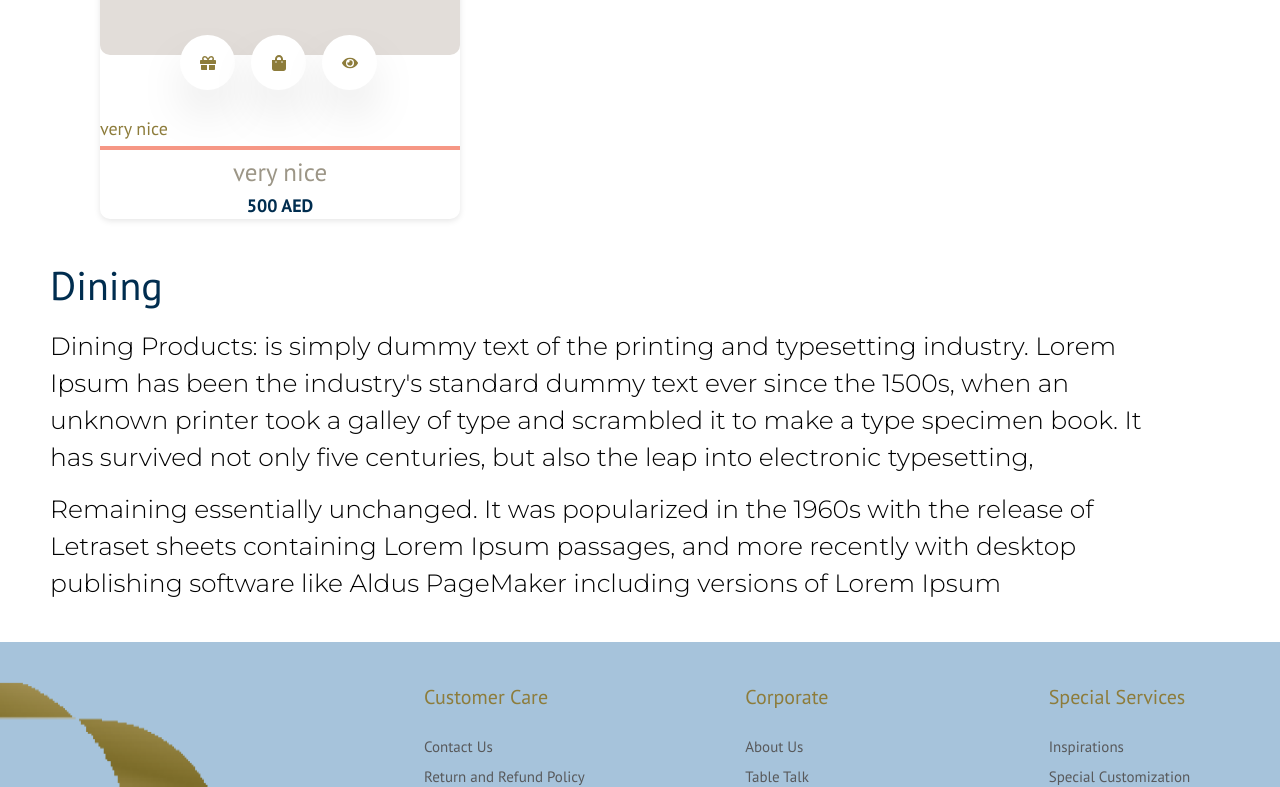
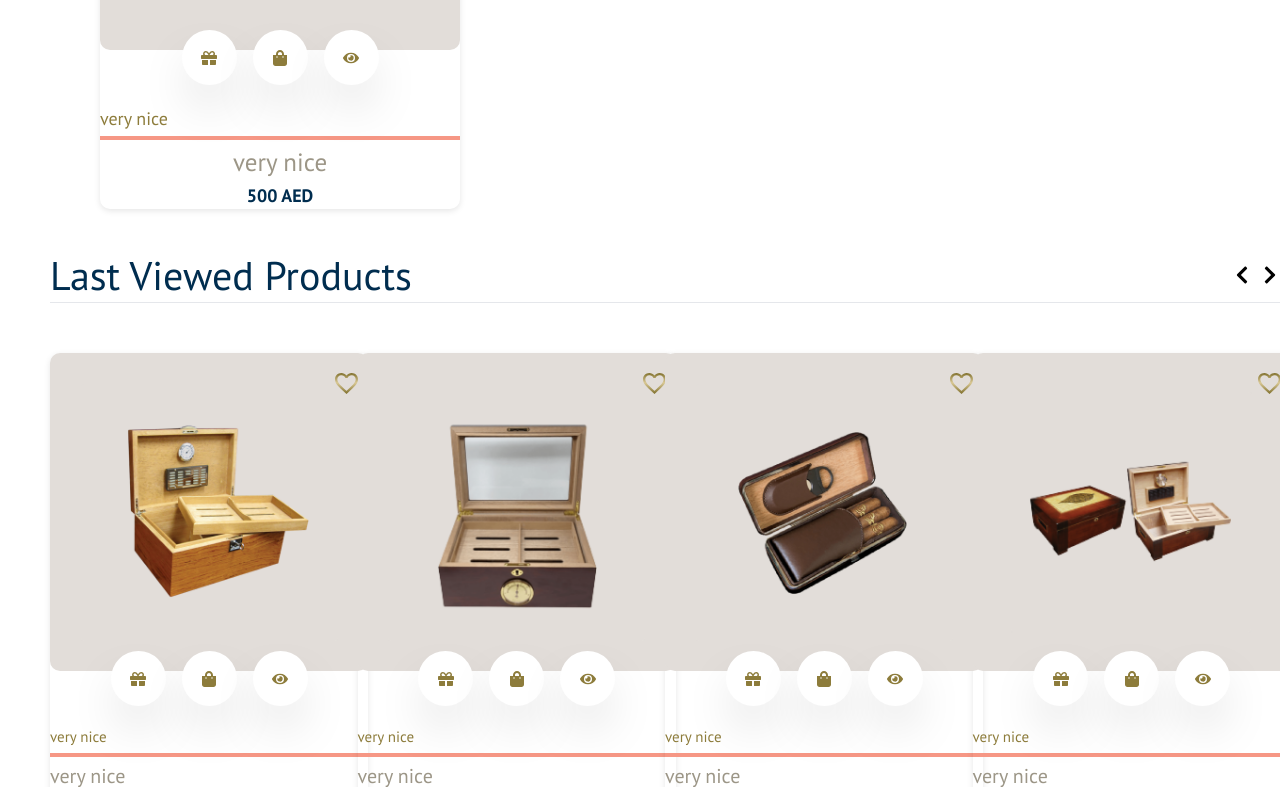
Before and after one commit to smbdzone/Tableandbeyondshop-front-end, a React (Vite) app: page /dining in a window 1280 px wide. Shown: the part 1573-2360 px from the top of the page. Built offline with nearby package versions, Linux system fonts and the light colour scheme.

Commit message:
feat:itemCard , dining layout finished

```diff
--- a/src/components/ItemCard.jsx
+++ b/src/components/ItemCard.jsx
@@ -2,14 +2,33 @@ import React from 'react'
 import { FaEye, FaGift, FaRegStar, FaShoppingBag } from 'react-icons/fa';
 import new1 from '../assets/new.png';
 const ItemCard = (props) => {
+
+
+
+
     return (
-        <div className='w-[360px] rounded-[10px] h-[ 610px]' style={{
-            boxShadow: '0px 2px 6px 0px rgba(0, 0, 0, 0.10)'
+        <div className='w-[360px] rounded-[10px] h-[ 610px]  ' style={{
+            boxShadow: '0px 2px 6px 0px rgba(0, 0, 0, 0.10)',
+            height: props.height,
+            width: props.width,
 
         }}>
-            <div className='bg-[#E2DDD9] rounded-[10px] relative'>
-                <img src={props.src} alt="" className='w-[360px] h-[360px]' />
-                <svg xmlns="http://www.w3.org/2000/svg" width="23" height="21" viewBox="0 0 23 21" fill="none" className='absolute top-[20px] left-[10px]'>
+            <div className='bg-[#E2DDD9] rounded-[10px] relative flex' style={{
+                height: props.bgheight,
+                width: props.bgwidth,
+                justifyContent: 'center',
+                alignItems: 'center',
+
+            }}>
+                <img src={props.src} alt="" className='w-[360px] h-[360px] flex   'style={{
+                    height: props.imgheight,
+                    width: props.imgwidth,
+                    justifyContent: 'center',
+                    alignItems: 'center',
+                }} />
+                {props.favIconPos !== "lvp" ? (
+                    <>
+                    <svg xmlns="http://www.w3.org/2000/svg" width="23" height="21" viewBox="0 0 23 21" fill="none" className='absolute top-[20px] left-[10px]'>
                     <path d="M11.615 17.7956L11.5 17.9101L11.3735 17.7956C5.911 12.8632 2.3 9.60163 2.3 6.29428C2.3 4.00545 4.025 2.28883 6.325 2.28883C8.096 2.28883 9.821 3.43324 10.4305 4.98965H12.5695C13.179 3.43324 14.904 2.28883 16.675 2.28883C18.975 2.28883 20.7 4.00545 20.7 6.29428C20.7 9.60163 17.089 12.8632 11.615 17.7956ZM16.675 0C14.674 0 12.7535 0.926975 11.5 2.38038C10.2465 0.926975 8.326 0 6.325 0C2.783 0 0 2.75804 0 6.29428C0 10.6087 3.91 14.145 9.8325 19.4894L11.5 21L13.1675 19.4894C19.09 14.145 23 10.6087 23 6.29428C23 2.75804 20.217 0 16.675 0Z" fill="url(#paint0_linear_156_542)" />
                     <defs>
                         <linearGradient id="paint0_linear_156_542" x1="11.5" y1="0" x2="11.5" y2="21" gradientUnits="userSpaceOnUse">
@@ -19,11 +38,25 @@ const ItemCard = (props) => {
                         </linearGradient>
                     </defs>
                 </svg>
-                <img src={new1} alt="" className='h-[30px] absolute top-[20px] right-[0px]' />
+                <img src={new1} alt="" className='h-[30px] absolute top-[20px] right-[0px]' style={{width:"70px"}} />
+                </>
+                ):(
+                    <svg xmlns="http://www.w3.org/2000/svg" width="23" height="21" viewBox="0 0 23 21" fill="none" className='absolute top-[20px] right-[10px]'>
+                    <path d="M11.615 17.7956L11.5 17.9101L11.3735 17.7956C5.911 12.8632 2.3 9.60163 2.3 6.29428C2.3 4.00545 4.025 2.28883 6.325 2.28883C8.096 2.28883 9.821 3.43324 10.4305 4.98965H12.5695C13.179 3.43324 14.904 2.28883 16.675 2.28883C18.975 2.28883 20.7 4.00545 20.7 6.29428C20.7 9.60163 17.089 12.8632 11.615 17.7956ZM16.675 0C14.674 0 12.7535 0.926975 11.5 2.38038C10.2465 0.926975 8.326 0 6.325 0C2.783 0 0 2.75804 0 6.29428C0 10.6087 3.91 14.145 9.8325 19.4894L11.5 21L13.1675 19.4894C19.09 14.145 23 10.6087 23 6.29428C23 2.75804 20.217 0 16.675 0Z" fill="url(#paint0_linear_156_542)" />
+                    <defs>
+                        <linearGradient id="paint0_linear_156_542" x1="11.5" y1="0" x2="11.5" y2="21" gradientUnits="userSpaceOnUse">
+                            <stop stop-color="#80702D" />
+                            <stop offset="0.465134" stop-color="#D9C895" />
+                            <stop offset="1" stop-color="#80702D" />
+                        </linearGradient>
+                    </defs>
+                </svg>
+                )}
+
                 <p className='absolute top-[23px] right-[13px] text-white'>{props.detail}</p>
             </div>
 
-            <div className='flex justify-center absolute translate-x-[80px] translate-y-[-20px] gap-4 '>
+            <div className='flex justify-center    translate-y-[-20px] gap-4 '>
 
                 <div className='flex h-[55px] w-[55px] rounded-full bg-white justify-center items-center shadow-2xl text-[#8D7C3B]'>
                     <FaGift />
@@ -36,13 +69,29 @@ const ItemCard = (props) => {
                 </div>
             </div>
 
-            <div className='text-[#8D7C3B] flex justify-between mt-[60px] text-[18px] ' >
-                <p>{props.description}</p>
+        {props.favIconPos !== "lvp" ? (
+            <>
+            <div className='text-[#8D7C3B] flex justify-between text-[18px] ' >
+                <p>{props.title}</p>
             </div>
             <hr className='border-[#F69785] mb-1 mt-1 border-2' />
 
-            <p className='text-[#9C9687] text-[25px] '>{props.title}</p>
+            <p className='text-[#9C9687] text-[25px] '>{props.description}</p>
             <p className='text-[#002D4F] font-bold text-[18px]'>{props.price} AED</p>
+            </>
+        ) : (
+            <>
+            <div className='text-[#8D7C3B] flex justify-between text-[15px] ' >
+                <p>{props.title}</p>
+            </div>
+            <hr className='border-[#F69785] mb-1 mt-1 border-2' />
+
+            <p className='text-[#9C9687] text-[20px] '>{props.description}</p>
+            <p className='text-[#002D4F] font-bold text-[15px]'>{props.price} AED</p>
+            </>
+
+        )}
+
 
         </div>
     )
--- a/src/pages/Dining/Dining.jsx
+++ b/src/pages/Dining/Dining.jsx
@@ -10,11 +10,93 @@ import Footer from '../../components/Footer';
 import ItemCard from '../../components/ItemCard';
 import Rectangle1 from '../../assets/Dinnerware1.png';
 import './Dining.css';
+import { useState } from "react";
+import { FaChevronLeft, FaChevronRight } from "react-icons/fa";
+import car5 from '../../assets/car5.png';
+import car2 from '../../assets/car2.png';
+import car3 from '../../assets/car3.png';
+import car4 from '../../assets/car4.png';
+
 
 
 const Dining = () => {
+
+    const carouselItems = [
+        {
+            id: 1,
+            src: car5,
+            title: "very nice",
+            description: "very nice",
+            price: 500,
+            detail: "New",
+
+        },
+        {
+            id: 2,
+            src: car2,
+            title: "very nice",
+            description: "very nice",
+            price: 500,
+            detail: "New",
+
+        },
+        {
+            id: 3,
+            src: car3,
+            title: "very nice",
+            description: "very nice",
+            price: 500,
+            detail: "New",
+
+        },
+        {
+            id: 4,
+            src: car4,
+            title: "very nice",
+            description: "very nice",
+            price: 500,
+            detail: "New",
+
+        },
+        {
+            id: 5,
+            src: car5,
+            title: "very nice",
+            description: "very nice",
+            price: 500,
+            detail: "New",
+
+        },
+        {
+            id: 6,
+            src: car2,
+            title: "very nice",
+            description: "veryyyy nice",
+            price: 500,
+            detail: "New",
+
+        }
+        // Add more carousel items
+    ];
+
+    const itemsPerPage = 4; // Number of items to display per page
+    const [currentPage, setCurrentPage] = useState(0);
+    const totalPages = Math.ceil(carouselItems.length / itemsPerPage);
+
+    const handlePrevPage = () => {
+        setCurrentPage((prevPage) => Math.max(prevPage - 1, 0));
+    };
+
+    const handleNextPage = () => {
+        setCurrentPage((prevPage) => Math.min(prevPage + 1, totalPages - 1));
+    };
+
+    const startIndex = currentPage * itemsPerPage;
+    const endIndex = startIndex + itemsPerPage;
+    const slicedItems = carouselItems.slice(startIndex, endIndex);
+
     return (
-        <div>
+        <div style={{overflowX:'hidden'}}>
             <Navbar />
             <MegaNav />
             <ContactBar />
@@ -64,7 +146,7 @@ const Dining = () => {
                     </div>
 
                 </div>
-                <div className="grid grid-cols-3 gap-[70px] ml-[100px] mt-[50px] ">
+                <div className="grid grid-cols-3 gap-[70px] ml-[100px] mt-[50px] carousel ">
                     {/* Item Cards */}
                     <ItemCard src={Rectangle1} title={"very nice"} description={"very nice"} price={500} detail={"New"} />
                     <ItemCard src={Rectangle1} title={"very nice"} description={"very nice"} price={500} detail={"New"} />
@@ -73,7 +155,38 @@ const Dining = () => {
 
                     {/* You can add more ItemCard components here */}
                 </div>
+                <div className='text-left relative ml-[50px]'>
+                    <div className='flex w-full ' style={{
+                        justifyContent: 'space-between'
 
+                    }}>
+                    <p className='Dheading'>Last Viewed Products</p>
+                    <div className="flex justify-center ">
+                        <button
+                            onClick={handlePrevPage}
+                            disabled={currentPage === 0}
+                            className="mr-2"
+                        >
+                            <FaChevronLeft size={20} />
+                        </button>
+                        <button
+                            onClick={handleNextPage}
+                            disabled={currentPage === totalPages - 1}
+                        >
+                            <FaChevronRight size={20} />
+                        </button>
+                    </div>
+                    </div>
+                    <hr></hr>
+                    <div className="grid grid-cols-4  mt-[50px] carousel pb-[100px]">
+                        {/* Display sliced carousel items */}
+                        {slicedItems.map((item) => (
+                            <ItemCard src={item.src} title={item.title} description={item.description} price={item.price} favIconPos="lvp" bgheight="318px" bgwidth="318px" imgheight="257px" imgwidth="257px" height="100%" width="318px" />
+                        ))}
+                    </div>
+
+
+                </div>
                 <div className='flex flex-col text-left ml-[50px] gap-4'>
                     <p className='Dheading'>Dining</p>
                     <p className='DPara w-[90%]'>Dining Products: is simply dummy text of the printing and typesetting industry. Lorem Ipsum has been the industry's standard dummy text ever since the 1500s, when an unknown printer took a galley of type and scrambled it to make a type specimen book. It has survived not only five centuries, but also the leap into electronic typesetting,</p>
```
Also changed, not shown: src/pages/Dining/Dining.css (+5 -5 lines).
